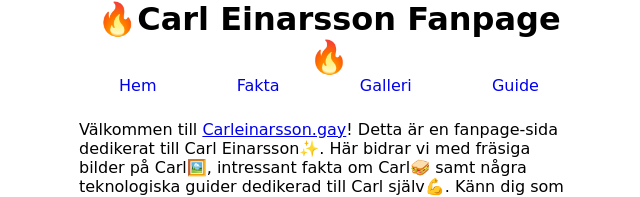
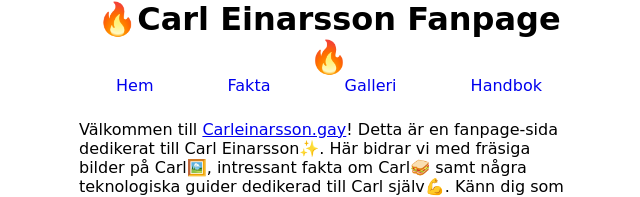
Before and after one commit to norrlandxyz/carleinarsson.gay, a plain HTML site: page index.html in a window 1280 px wide. Shown: the top 197 px of the page, without its empty margins (311-951 px from the left). Drawn offline with Linux system fonts and the light colour scheme.

Commit message:
Minor fixes

```diff
--- a/index.html
+++ b/index.html
@@ -12,7 +12,7 @@
         <li><a href="index.html">Hem</a></li>
         <li><a href="html/fakta.html">Fakta</a></li>
         <li><a href="html/galleri.html">Galleri</a></li>
-        <li><a href="html/guide.html">Guide</a></li>
+        <li><a href="html/guide.html">Handbok</a></li>
       </ol>
     </nav>
     <main>
```
Also changed, not shown: html/guide.html (+4 -8 lines).
